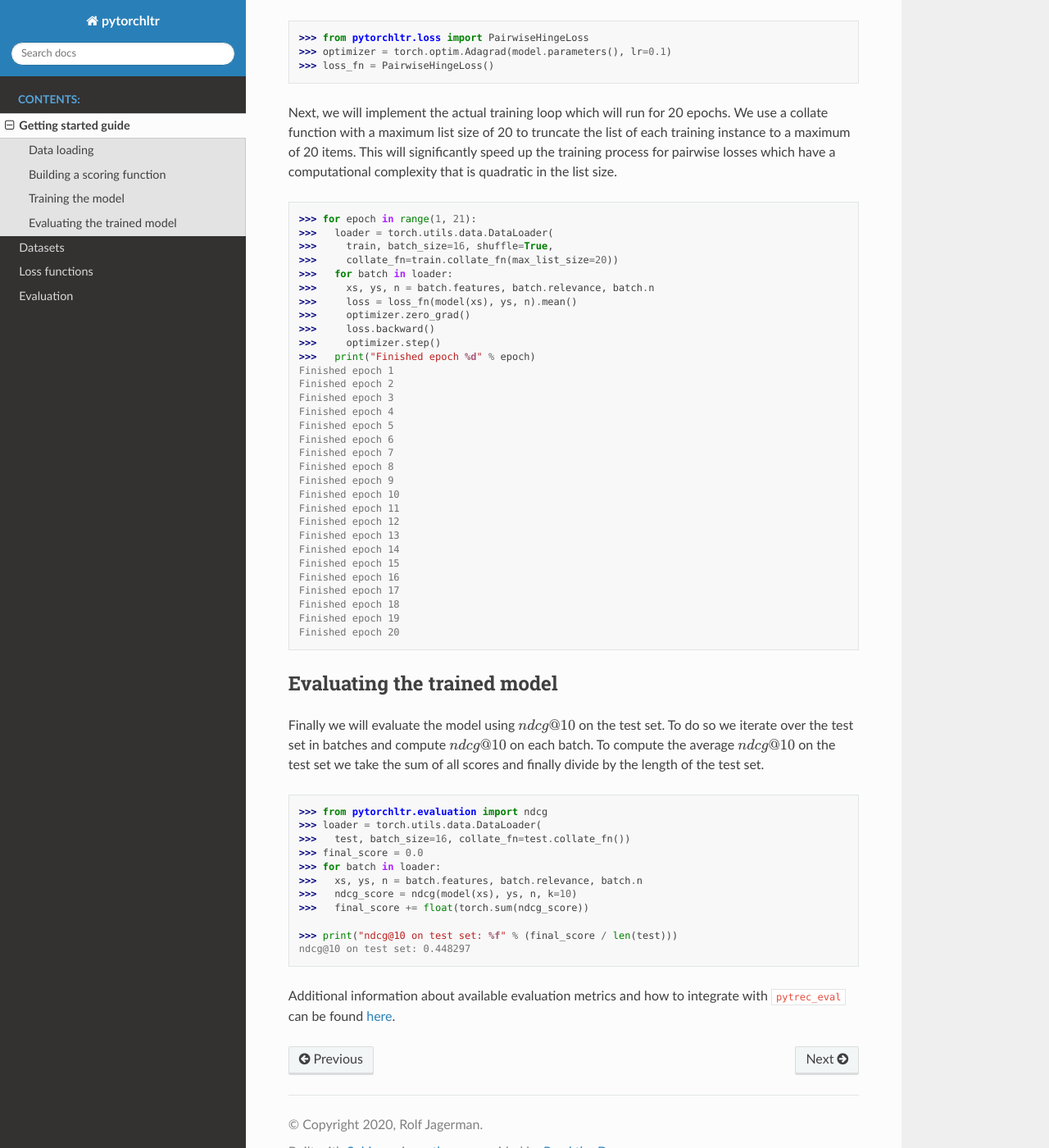
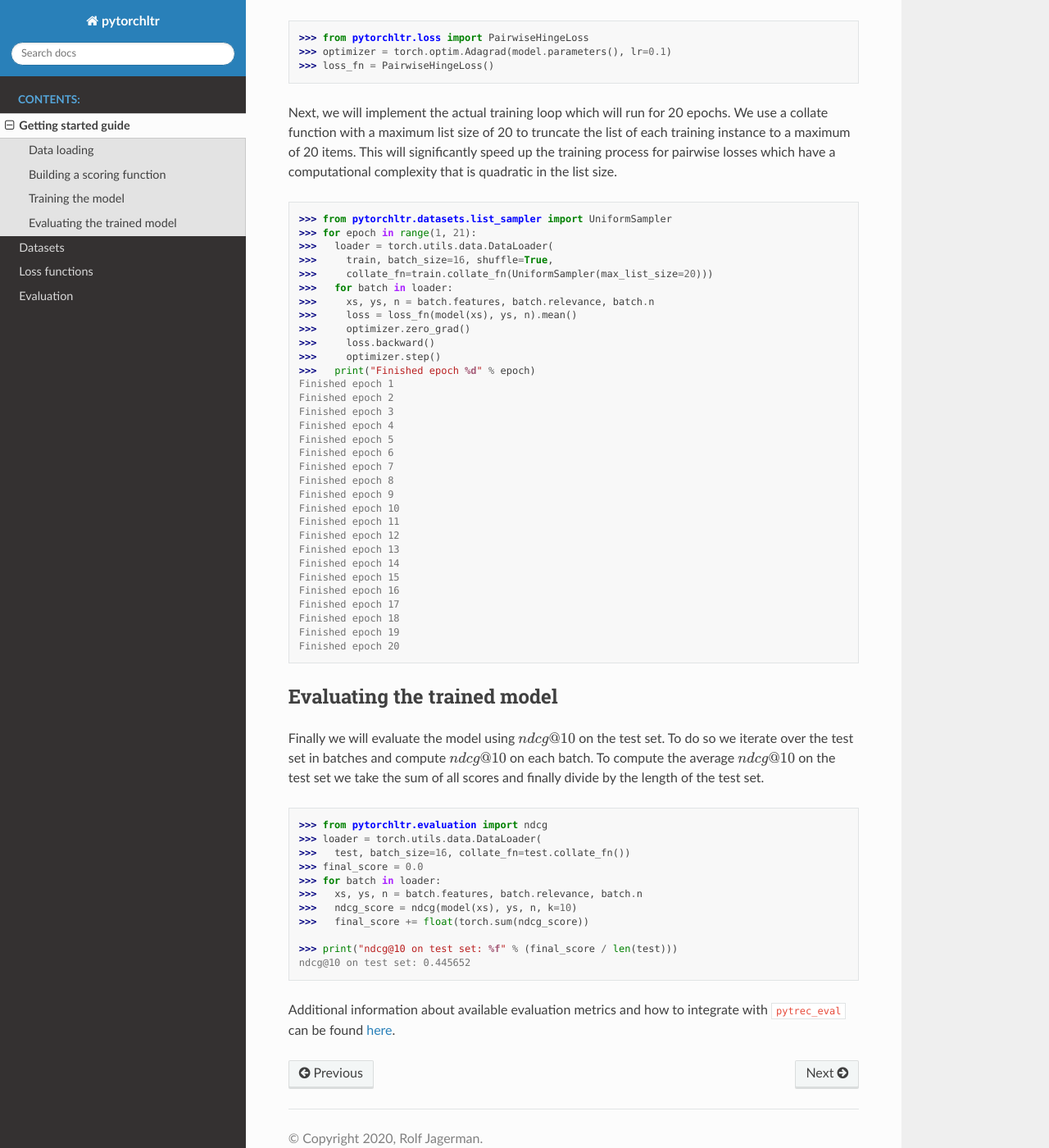
Before and after one commit to rjagerman/pytorchltr, a Sphinx documentation site: the page built from docs/source/getting-started.rst, in a window 1280 px wide and 1400 px high, scrolled down 1415 px. Shown: the whole window at 82% size. Built offline with Sphinx 7.4.7 and the Read the Docs theme 2.0.0, drawn with Linux system fonts in a browser that asks for light colours.

Commit message:
Update docs to use new collate list sampler

```diff
--- a/docs/source/getting-started.rst
+++ b/docs/source/getting-started.rst
@@ -82,10 +82,11 @@ complexity that is quadratic in the list size.
 
 .. code-block:: python
 
+    >>> from pytorchltr.datasets.list_sampler import UniformSampler
     >>> for epoch in range(1, 21):
     >>>   loader = torch.utils.data.DataLoader(
     >>>     train, batch_size=16, shuffle=True,
-    >>>     collate_fn=train.collate_fn(max_list_size=20))
+    >>>     collate_fn=train.collate_fn(UniformSampler(max_list_size=20)))
     >>>   for batch in loader:
     >>>     xs, ys, n = batch.features, batch.relevance, batch.n
     >>>     loss = loss_fn(model(xs), ys, n).mean()
@@ -134,7 +135,7 @@ of all scores and finally divide by the length of the test set.
     >>>   final_score += float(torch.sum(ndcg_score))
 
     >>> print("ndcg@10 on test set: %f" % (final_score / len(test)))
-    ndcg@10 on test set: 0.448297
+    ndcg@10 on test set: 0.445652
 
 Additional information about available evaluation metrics and how to integrate
 with :code:`pytrec_eval` can be found :ref:`here <evaluation>`.
```
